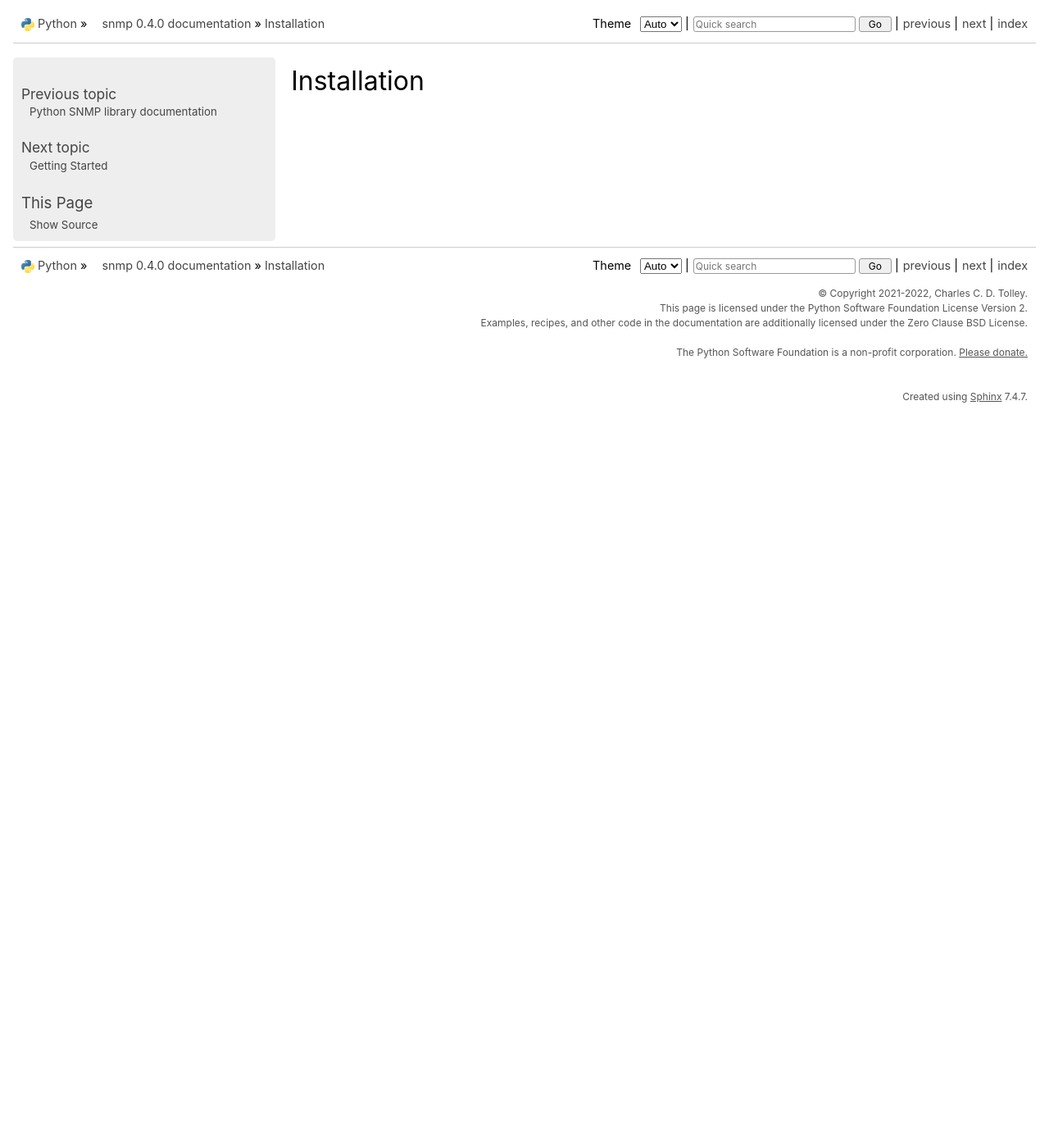
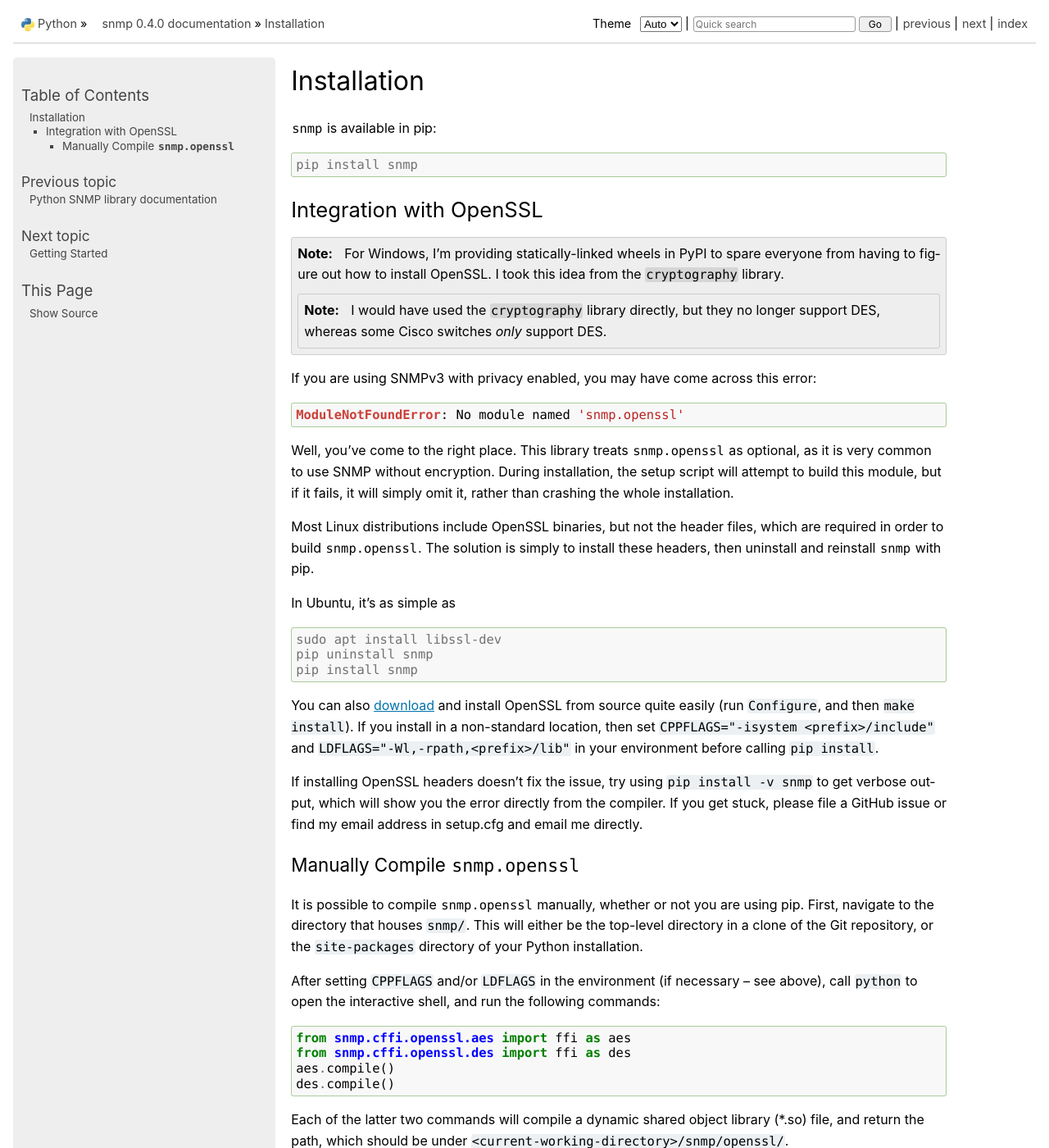
Before and after one commit to charlestolley/python-snmp, a Sphinx documentation site: the page built from docs/source/installation.rst, in a window 1280 px wide and 1400 px high. Shown: the whole window at 82% size. Built offline with Sphinx 7.4.7, drawn with Linux system fonts in a browser that asks for light colours.

Commit message:
Fill in the Installation page in the documentation

```diff
--- a/docs/source/installation.rst
+++ b/docs/source/installation.rst
@@ -1,2 +1,82 @@
 Installation
 ============
+
+:mod:`snmp` is available in pip:
+
+.. code-block:: console
+
+   pip install snmp
+
+Integration with OpenSSL
+------------------------
+
+.. note::
+
+   For Windows, I'm providing statically-linked wheels in PyPI to spare
+   everyone from having to figure out how to install OpenSSL. I took this
+   idea from the ``cryptography`` library.
+
+   .. note::
+
+      I would have used the ``cryptography`` library directly, but they no
+      longer support DES, whereas some Cisco switches *only* support DES.
+
+If you are using SNMPv3 with privacy enabled, you may have come across this
+error:
+
+.. code-block:: Python
+
+   ModuleNotFoundError: No module named 'snmp.openssl'
+
+Well, you've come to the right place. This library treats :mod:`snmp.openssl` as
+optional, as it is very common to use SNMP without encryption. During
+installation, the setup script will attempt to build this module, but if it
+fails, it will simply omit it, rather than crashing the whole installation.
+
+Most Linux distributions include OpenSSL binaries, but not the header files,
+which are required in order to build :mod:`snmp.openssl`. The solution is simply
+to install these headers, then uninstall and reinstall :mod:`snmp` with pip.
+
+In Ubuntu, it's as simple as
+
+.. code-block:: console
+
+   sudo apt install libssl-dev
+   pip uninstall snmp
+   pip install snmp
+
+You can also download_ and install OpenSSL from source quite easily (run
+``Configure``, and then ``make install``). If you install in a non-standard
+location, then set ``CPPFLAGS="-isystem <prefix>/include"`` and
+``LDFLAGS="-Wl,-rpath,<prefix>/lib"`` in your environment before calling ``pip
+install``.
+
+If installing OpenSSL headers doesn't fix the issue, try using ``pip install -v
+snmp`` to get verbose output, which will show you the error directly from the
+compiler. If you get stuck, please file a GitHub issue or find my email address
+in setup.cfg and email me directly.
+
+Manually Compile :mod:`snmp.openssl`
+^^^^^^^^^^^^^^^^^^^^^^^^^^^^^^^^^^^^
+
+It is possible to compile :mod:`snmp.openssl` manually, whether or not you are
+using pip. First, navigate to the directory that houses ``snmp/``. This will
+either be the top-level directory in a clone of the Git repository, or the
+``site-packages`` directory of your Python installation.
+
+After setting ``CPPFLAGS`` and/or ``LDFLAGS`` in the environment (if necessary
+-- see above), call ``python`` to open the interactive shell, and run the
+following commands:
+
+.. code-block:: python
+
+   from snmp.cffi.openssl.aes import ffi as aes
+   from snmp.cffi.openssl.des import ffi as des
+   aes.compile()
+   des.compile()
+
+Each of the latter two commands will compile a dynamic shared object library
+(\*.so) file, and return the path, which should be under
+``<current-working-directory>/snmp/openssl/``.
+
+.. _download: https://www.openssl.org/source/
```
Also changed, not shown: README.md (+1 -11 lines).
